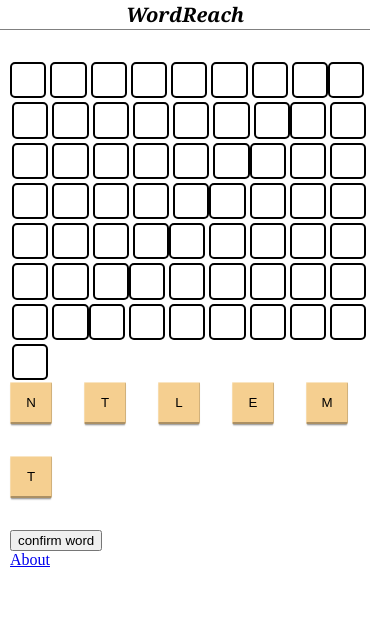
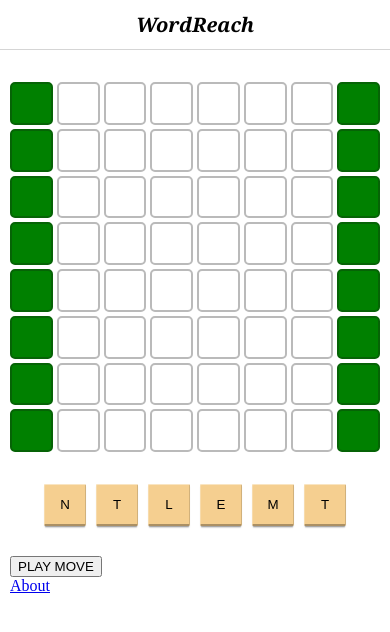
Before and after one commit to 2O1Studio/wordreach, a React (Create React App) app: page /#/ in a window 390 px wide. Shown: the top 632 px of the page. Built offline with nearby package versions, Linux system fonts and the light colour scheme.

Commit message:
CSS edits for mobile

```diff
--- /dev/null
+++ b/src/assets/colours.scss
@@ -0,0 +1,5 @@
+
+$landColour: green;
+$landBorderColour: #066306;
+
+$letterBoxColour: rgb(186, 186, 186);
--- a/src/components/App/App.scss
+++ b/src/components/App/App.scss
@@ -1,11 +1,11 @@
 @import url("https://fonts.googleapis.com/css2?family=Noto+Serif:ital,wght@1,700&display=swap");
 
 .header {
-  width: calc(100vw - 20px);
+  width: calc(100vw);
   margin: -10px 0 30px -10px;
-  height: 30px;
+  height: 50px;
   padding: 10px;
-  border-bottom: 1px solid grey;
+  border-bottom: 1px solid rgb(213, 213, 213);
   display: flex;
   align-items: center;
   justify-content: center;
--- a/src/components/Draggable/Draggable.scss
+++ b/src/components/Draggable/Draggable.scss
@@ -14,7 +14,7 @@
   border-radius: 0.375mm;
   width: 42px;
   height: 42px;
-  margin: 0 32px 32px 0;
+  margin: 0 5px 0 5px;
   flex-shrink: 0;
   cursor: pointer;
 }
--- a/src/components/Home/Home.js
+++ b/src/components/Home/Home.js
@@ -330,7 +330,7 @@
             });
           })}
         </div>
-        <div style={{ display: "flex", flexWrap: "wrap" }}>
+        <div className="playableLettersWrap" >
           {playableLetters.map((letter, index) => {
             if (index >= 6) {
               return null;
@@ -349,7 +349,7 @@
         </div>
       </DndContext>
 
-      <button onClick={confirmWord}>confirm word</button>
+      <button onClick={confirmWord}>PLAY MOVE</button>
     </div>
   );
 };
--- a/src/components/Home/Home.scss
+++ b/src/components/Home/Home.scss
@@ -23,3 +23,10 @@
   max-width: 650px;
   margin: 0 auto;
 }
+
+.playableLettersWrap {
+  display: flex;
+  flex-wrap: wrap;
+  justify-content: center;
+  margin:30px 0;
+}
--- a/src/components/LetterBox/LetterBox.js
+++ b/src/components/LetterBox/LetterBox.js
@@ -11,7 +11,7 @@
     },
   });
   const style = {
-    background: isOver ? "green" : undefined,
+    background: isOver ? "grey" : undefined,
   };
   return (
     <div ref={setNodeRef} className="letterBox" style={{ ...style }}>
--- a/src/components/LetterBox/LetterBox.scss
+++ b/src/components/LetterBox/LetterBox.scss
@@ -5,19 +5,24 @@
 //                      A 201 Studio original ❤︎
 
 @import "../../device";
+@import "../../assets/colours";
 
 $letterBoxBorder: 2px;
 $letterBoxMargin: 2px;
 $width: calc(
-  (
-      100% - ($letterBoxBorder * 16) - ($letterBoxMargin * 14) -
-        (2 * $bodyMargin)
-    ) / 8
+  (100% - ($letterBoxMargin * 14)) / 8
 );
+// $width: calc(
+//   (
+//       100% - ($letterBoxBorder * 16) - ($letterBoxMargin * 14) -
+//         (2 * $bodyMargin)
+//     ) / 8
+// );
+
 
 .letterBox {
   width: $width;
-  border: $letterBoxBorder solid black;
+  border: $letterBoxBorder solid $letterBoxColour;
   border-radius: 5px;
   display: inline-block;
   position: relative;
@@ -29,9 +34,13 @@
   aspect-ratio: 1/1;
   &:nth-child(8n + 1) {
     margin-left: 0px;
+    background-color: $landColour;
+    border-color:$landBorderColour;
   }
   &:nth-child(8n + 8) {
     margin-right: 0px;
+    background-color: $landColour;
+    border-color:$landBorderColour;
   }
   display: flex;
   padding: 4px;
```
